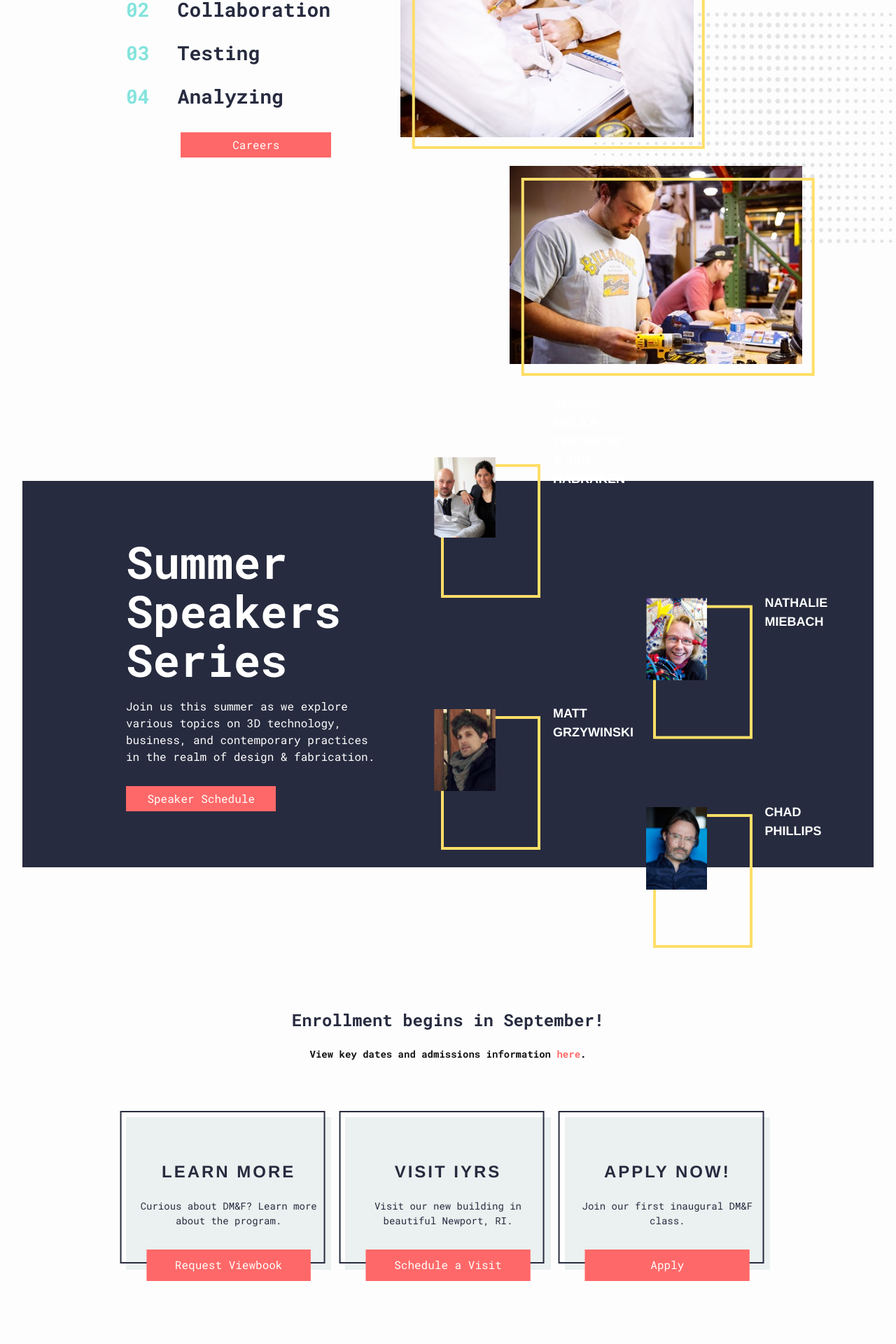
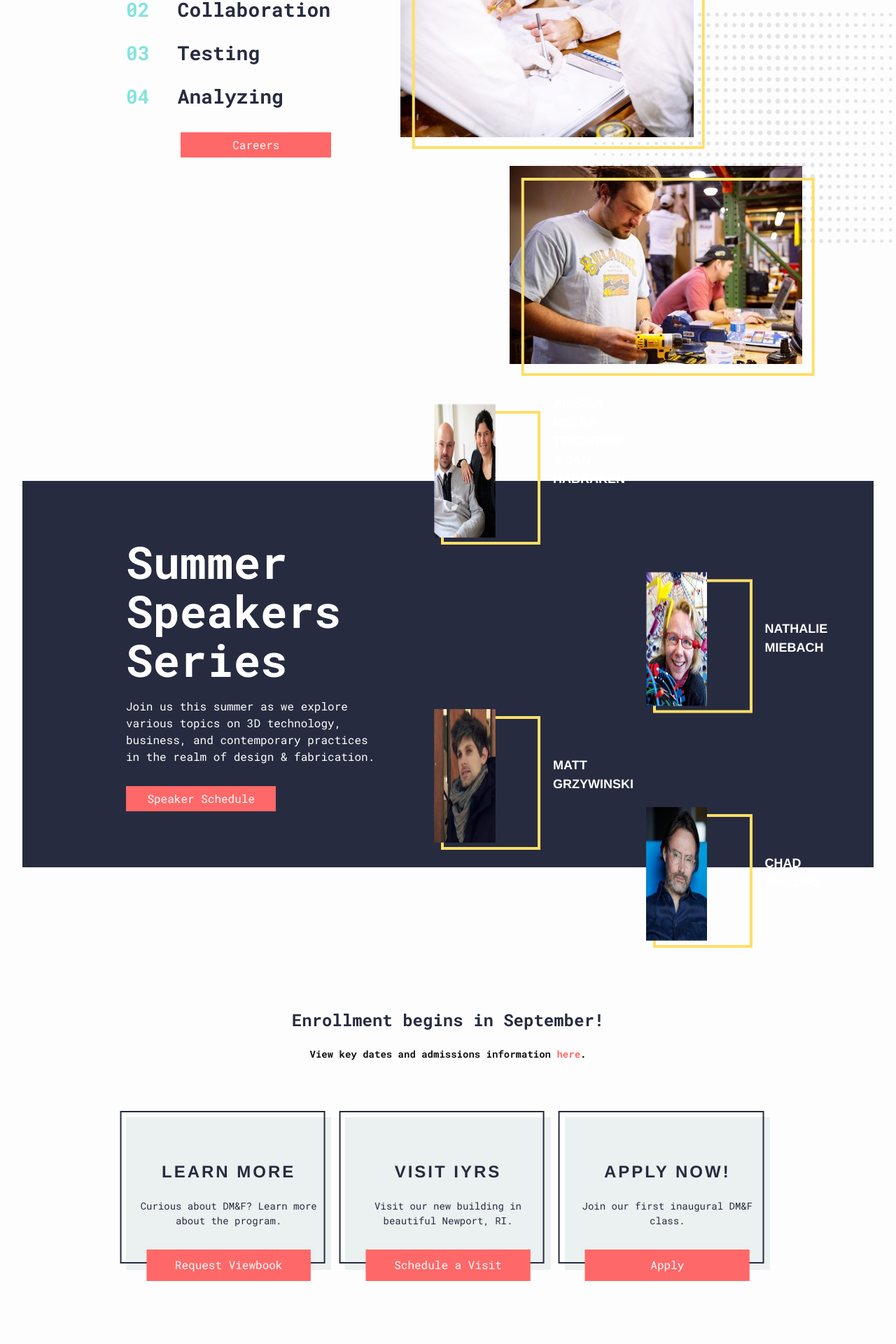
Before and after one commit to jplus-co/iyrs-microsite, a Jekyll site: the page built from index.md, in a window 1280 px wide. Shown: the part 3050-4970 px from the top of the page at 70% size. Built offline with Jekyll 4.4.1, drawn with Linux system fonts in a browser that asks for light colours.

Commit message:
new routes for the speaker images on the home page

```diff
--- a/_layouts/home.html
+++ b/_layouts/home.html
@@ -119,7 +119,7 @@
         <div class="speaker-series__speaker-container">
             {% for post in site.categories.speakers %}
             <div class="speaker-images speaker-series__speaker">
-                <img class="" src="{{ post.speaker-img }}" />
+                <img class="speaker-img" src="{{ post.speaker-img_home }}" />
                 <div class="speaker-name">{{ post.title }}</div>
             </div>
             {% endfor %}
--- a/_posts/2017-05-15-speaker.markdown
+++ b/_posts/2017-05-15-speaker.markdown
@@ -5,6 +5,7 @@
 speech-date: June 24, 2017
 categories: speakers
 speaker-img: ../img/chad_phillips.png
+speaker-img_home: ./img/chad_phillips.png
 ---
 You’ll find this post in your `_posts` directory. Go ahead and edit it and re-build the site to see your changes. You can rebuild the site in many different ways, but the most common way is to run `jekyll serve`, which launches a web server and auto-regenerates your site when a file is updated.
 
--- a/_posts/2017-05-15-speaker1.markdown
+++ b/_posts/2017-05-15-speaker1.markdown
@@ -5,6 +5,7 @@
 speech-date:
 categories: speakers
 speaker-img: ../img/matt_grzywinski.png
+speaker-img_home: ./img/matt_grzywinski.png
 ---
 You’ll find this post in your `_posts` directory. Go ahead and edit it and re-build the site to see your changes. You can rebuild the site in many different ways, but the most common way is to run `jekyll serve`, which launches a web server and auto-regenerates your site when a file is updated.
 
--- a/_posts/2017-05-15-speaker2.markdown
+++ b/_posts/2017-05-15-speaker2.markdown
@@ -5,6 +5,7 @@
 speech-date:
 categories: speakers
 speaker-img: ../img/nathalie_miebach.png
+speaker-img_home: ./img/nathalie_miebach.png
 ---
 You’ll find this post in your `_posts` directory. Go ahead and edit it and re-build the site to see your changes. You can rebuild the site in many different ways, but the most common way is to run `jekyll serve`, which launches a web server and auto-regenerates your site when a file is updated.
 
--- a/_posts/2017-05-15-speaker3.markdown
+++ b/_posts/2017-05-15-speaker3.markdown
@@ -4,6 +4,7 @@
 date:   2017-05-15 14:14:19 -0400
 categories: speakers
 speaker-img: ../img/alissa.png
+speaker-img_home: ./img/alissa.png
 ---
 You’ll find this post in your `_posts` directory. Go ahead and edit it and re-build the site to see your changes. You can rebuild the site in many different ways, but the most common way is to run `jekyll serve`, which launches a web server and auto-regenerates your site when a file is updated.
 
--- a/_sass/minima/home.sass
+++ b/_sass/minima/home.sass
@@ -8,6 +8,11 @@
 //   height: auto
 //   width: 100%
 //   z-index: 0
+
+.speaker-img
+  +grid-media($desktop)
+    height: 191px
+    width: 142px
 
 .hero
   width: 100%
```
